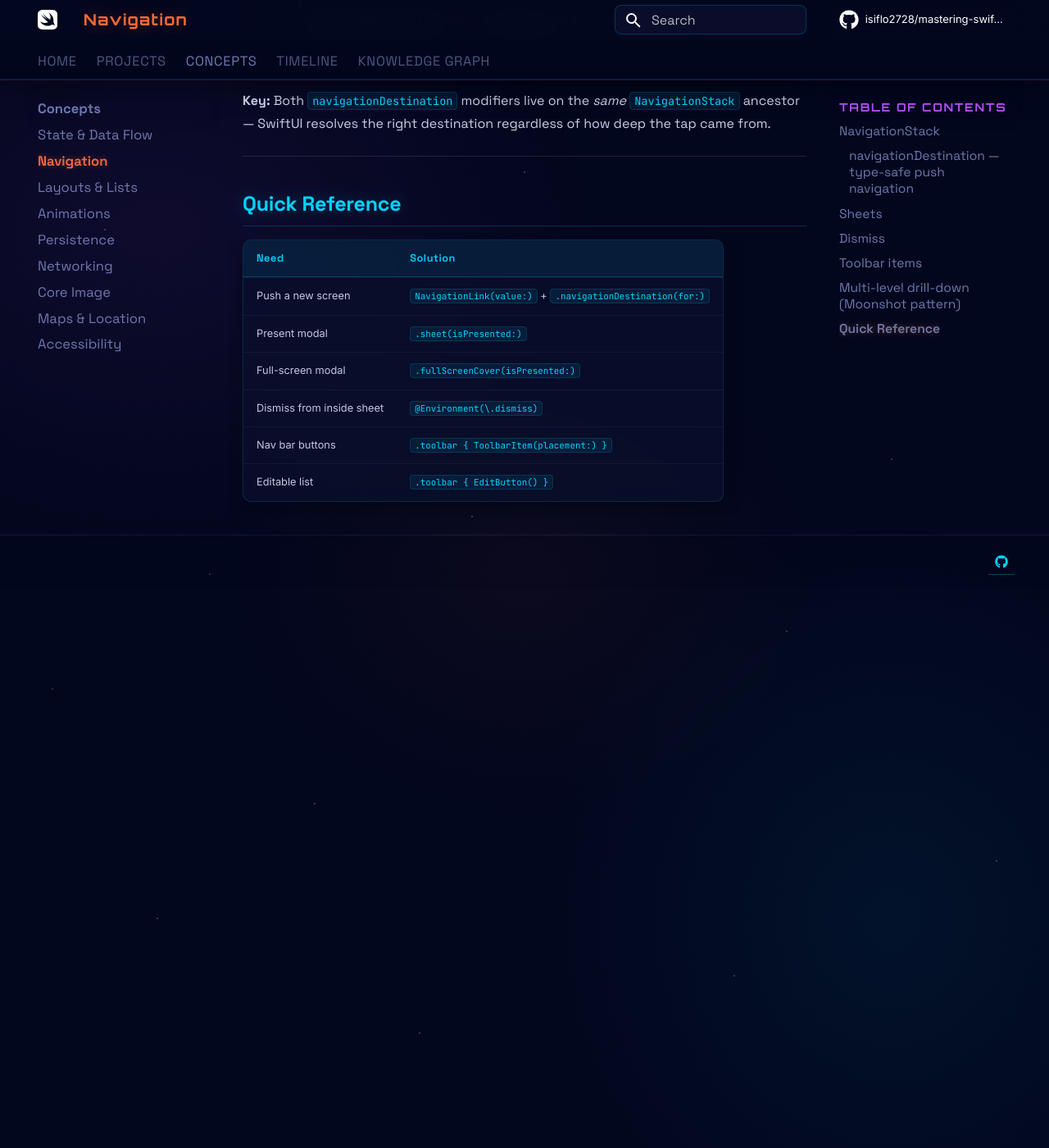
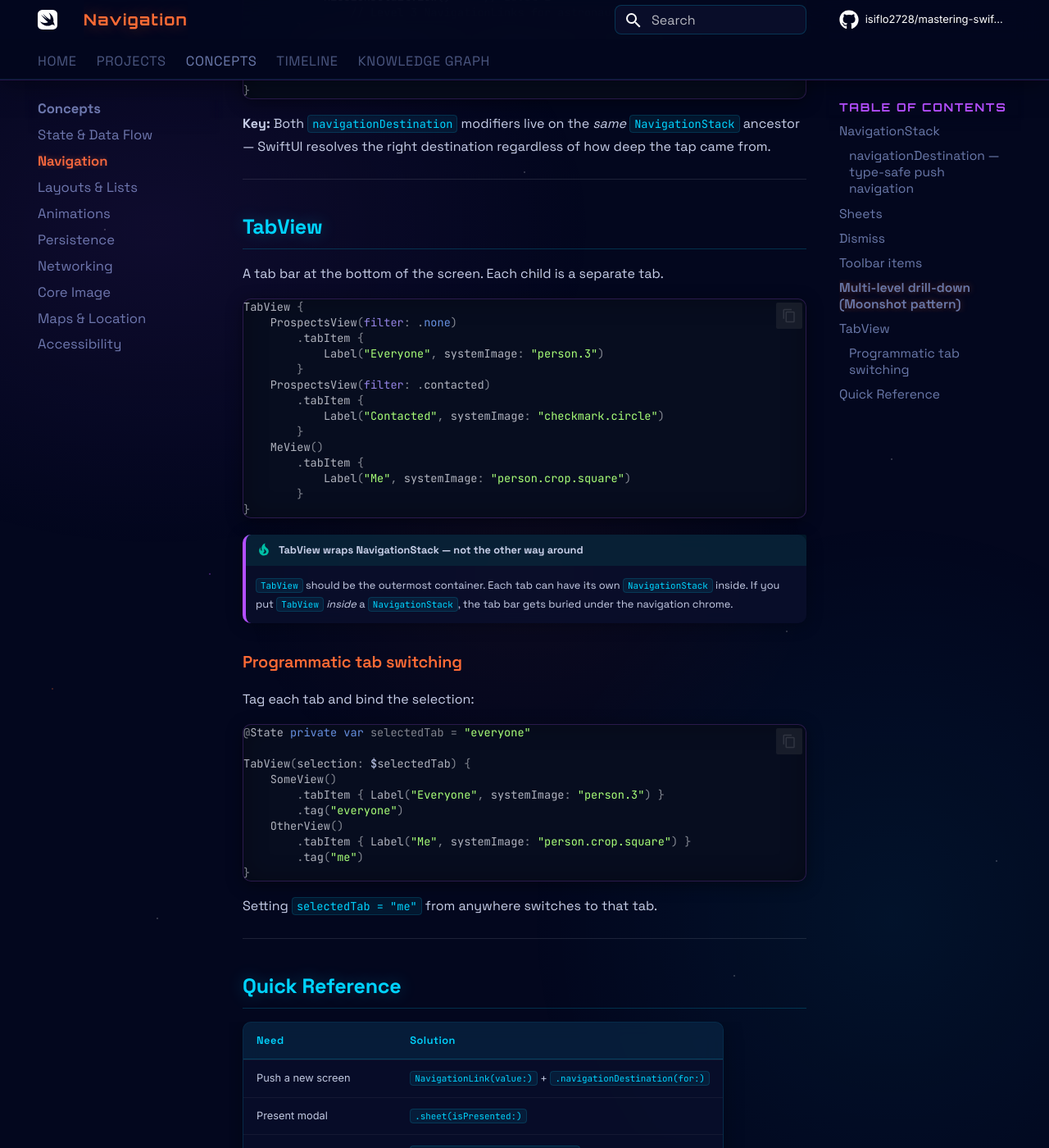
Before and after one commit to isiflo2728/swift-vault, an MkDocs documentation site: the page built from docs/concepts/navigation.md, in a window 1280 px wide and 1400 px high, scrolled down 2512 px. Shown: the whole window at 82% size. Built offline with MkDocs 1.6.1 and Material for MkDocs 9.7.7, drawn with Linux system fonts in a browser that asks for light colours; comment, search, counter and statistics services are not loaded; before the commit the page ends 3229 px from its top, so only the background shows below that; some of the changed text lies outside the part shown.

Commit message:
Update concepts for HotProspects
- concepts/index.md: add HotProspects to Navigation, Layouts & Lists, Persistence, Core Image rows
- navigation.md: add HotProspects to Appears in; add TabView section with tip and programmatic switching
- layouts-lists.md: add HotProspects to Appears in; add .swipeActions and multi-select List sections
- persistence.md: add HotProspects to Appears in
- core-image.md: add HotProspects to Appears in (QR code generation)
- index.md: update Concepts tab descriptions for Navigation, Layouts, Persistence, Core Image

Co-Authored-By: Claude Sonnet 4.6 <noreply@anthropic.com>

````diff
--- a/docs/concepts/navigation.md
+++ b/docs/concepts/navigation.md
@@ -117,6 +117,51 @@ NavigationStack {
 
 ---
 
+## TabView
+
+A tab bar at the bottom of the screen. Each child is a separate tab.
+
+```swift
+TabView {
+    ProspectsView(filter: .none)
+        .tabItem {
+            Label("Everyone", systemImage: "person.3")
+        }
+    ProspectsView(filter: .contacted)
+        .tabItem {
+            Label("Contacted", systemImage: "checkmark.circle")
+        }
+    MeView()
+        .tabItem {
+            Label("Me", systemImage: "person.crop.square")
+        }
+}
+```
+
+!!! tip "TabView wraps NavigationStack — not the other way around"
+    `TabView` should be the outermost container. Each tab can have its own `NavigationStack` inside. If you put `TabView` *inside* a `NavigationStack`, the tab bar gets buried under the navigation chrome.
+
+### Programmatic tab switching
+
+Tag each tab and bind the selection:
+
+```swift
+@State private var selectedTab = "everyone"
+
+TabView(selection: $selectedTab) {
+    SomeView()
+        .tabItem { Label("Everyone", systemImage: "person.3") }
+        .tag("everyone")
+    OtherView()
+        .tabItem { Label("Me", systemImage: "person.crop.square") }
+        .tag("me")
+}
+```
+
+Setting `selectedTab = "me"` from anywhere switches to that tab.
+
+---
+
 ## Quick Reference
 
 | Need | Solution |
@@ -127,3 +172,4 @@ NavigationStack {
 | Dismiss from inside sheet | `@Environment(\.dismiss)` |
 | Nav bar buttons | `.toolbar { ToolbarItem(placement:) }` |
 | Editable list | `.toolbar { EditButton() }` |
+| Tab bar layout | `TabView` with `.tabItem` |
````
Also changed, not shown: other parts of docs/concepts/navigation.md (+1 -1 lines), docs/concepts/core-image.md (+1 -1 lines), docs/concepts/index.md (+4 -4 lines), docs/concepts/layouts-lists.md (+50 -1 lines), docs/concepts/persistence.md (+1 -1 lines), docs/index.md (+4 -4 lines).
